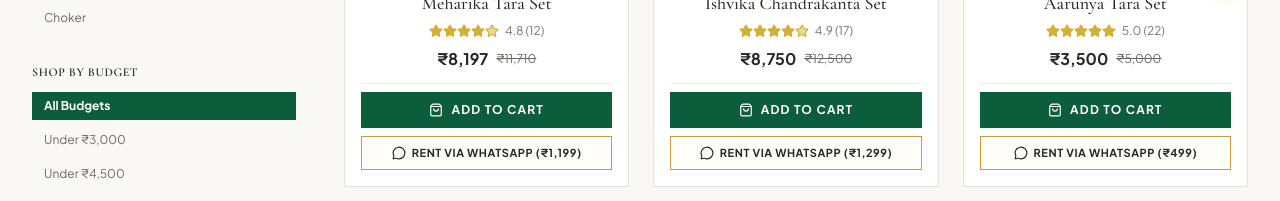
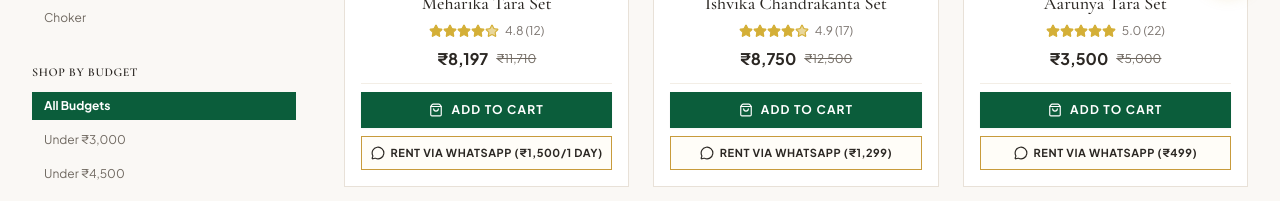
Before and after one commit to Sjoshi10262/kuverasshop-mern, a React (Vite) app in the folder frontend/: page /shop in a window 1280 px wide. Shown: the part 780-981 px from the top of the page. Built offline with nearby package versions, Linux system fonts and the light colour scheme; a web font is replaced by a local one.

Commit message:
Update Meharika Tara Set rental price to 1500 per day via WhatsApp

```diff
--- a/frontend/src/components/common/ProductCard.tsx
+++ b/frontend/src/components/common/ProductCard.tsx
@@ -47,7 +47,14 @@ export const ProductCard: React.FC<ProductCardProps> = ({ product }) => {
     setQuickViewProduct(product);
   };
 
-  const whatsappUrl = generateWhatsAppLink(product.name, product.salePrice, product.rentalPrice, 'rental');
+  const whatsappUrl = generateWhatsAppLink(
+    product.name,
+    product.salePrice,
+    product.rentalPrice,
+    'rental',
+    '919910204680',
+    product.rentalPeriod || '3 Days'
+  );
 
   return (
     <div
@@ -156,7 +163,7 @@ export const ProductCard: React.FC<ProductCardProps> = ({ product }) => {
             className="w-full py-2 bg-[#FFFDF8] border border-[#C89B3C] text-[#2B2723] hover:bg-[#C89B3C] hover:text-[#FFFFFF] text-[11px] font-bold uppercase tracking-wider transition-colors flex items-center justify-center gap-1.5 cursor-pointer"
           >
             <MessageCircle className="w-3.5 h-3.5" />
-            Rent Via WhatsApp ({formatINR(product.rentalPrice)})
+            Rent Via WhatsApp ({formatINR(product.rentalPrice)}{product.rentalPeriod ? `/${product.rentalPeriod}` : ''})
           </a>
         </div>
       </div>
--- a/frontend/src/components/modals/QuickViewModal.tsx
+++ b/frontend/src/components/modals/QuickViewModal.tsx
@@ -61,7 +61,9 @@ export const QuickViewModal: React.FC = () => {
     quickViewProduct.name,
     quickViewProduct.salePrice,
     quickViewProduct.rentalPrice,
-    'rental'
+    'rental',
+    '919910204680',
+    quickViewProduct.rentalPeriod || '3 Days'
   );
 
   return (
@@ -203,7 +205,7 @@ export const QuickViewModal: React.FC = () => {
               className="w-full py-2.5 border border-[#25D366] text-[#25D366] hover:bg-[#25D366] hover:text-white text-xs font-semibold uppercase tracking-wider transition-colors flex items-center justify-center gap-2"
             >
               <MessageCircle className="w-4 h-4" />
-              Rent via WhatsApp ({formatINR(quickViewProduct.rentalPrice)}/3 Days)
+              Rent via WhatsApp ({formatINR(quickViewProduct.rentalPrice)}/{quickViewProduct.rentalPeriod || '3 Days'})
             </a>
 
             <button
--- a/frontend/src/data/products.ts
+++ b/frontend/src/data/products.ts
@@ -30,7 +30,8 @@ export const PRODUCTS: Product[] = [
       "Care Instructions": "Keep away from moisture, perfume, and direct spray.",
       "Origin": "Handcrafted in India"
     },
-    "rentalPrice": 1199,
+    "rentalPrice": 1500,
+    "rentalPeriod": "1 day",
     "stock": 15,
     "featured": true,
     "bestseller": true,
--- a/frontend/src/pages/ProductDetailPage.tsx
+++ b/frontend/src/pages/ProductDetailPage.tsx
@@ -70,7 +70,9 @@ export const ProductDetailPage: React.FC = () => {
     product.name,
     product.salePrice,
     product.rentalPrice,
-    'rental'
+    'rental',
+    '919910204680',
+    product.rentalPeriod || '3 Days'
   );
 
   const relatedProducts = PRODUCTS.filter(
@@ -288,7 +290,7 @@ export const ProductDetailPage: React.FC = () => {
                 className="w-full py-3 border border-[#25D366] text-[#25D366] hover:bg-[#25D366] hover:text-white text-xs font-bold uppercase tracking-wider transition-colors flex items-center justify-center gap-2"
               >
                 <MessageCircle className="w-4 h-4" />
-                Rent Via WhatsApp ({formatINR(product.rentalPrice)}/3 Days)
+                Rent Via WhatsApp ({formatINR(product.rentalPrice)}/{product.rentalPeriod || '3 Days'})
               </a>
 
               {/* Insured Delivery Banner */}
--- a/frontend/src/types/index.ts
+++ b/frontend/src/types/index.ts
@@ -16,6 +16,7 @@ export interface Product {
   tags: string[];
   specifications: Record<string, string>;
   rentalPrice: number;
+  rentalPeriod?: string;
   stock: number;
   featured?: boolean;
   bestseller?: boolean;
--- a/frontend/src/utils/pricing.ts
+++ b/frontend/src/utils/pricing.ts
@@ -33,10 +33,11 @@ export const generateWhatsAppLink = (
   salePrice: number,
   rentalPrice: number,
   type: 'rental' | 'general' = 'rental',
-  whatsappNumber: string = '919910204680'
+  whatsappNumber: string = '919910204680',
+  rentalPeriod: string = '3 days'
 ): string => {
   const text = type === 'rental'
-    ? `Hi Kuveras! I am interested in renting the *${productName}* (Rental Fee: ${formatINR(rentalPrice)}/3 days, Retail: ${formatINR(salePrice)}). Please share rental availability, security deposit details, and booking procedure.`
+    ? `Hi Kuveras! I am interested in renting the *${productName}* (Rental Fee: ${formatINR(rentalPrice)}/${rentalPeriod}, Retail: ${formatINR(salePrice)}). Please share rental availability, security deposit details, and booking procedure.`
     : `Hi Kuveras! I have an inquiry regarding *${productName}* (Price: ${formatINR(salePrice)}). Could you please assist me with more details?`;
 
   return `https://wa.me/${whatsappNumber}?text=${encodeURIComponent(text)}`;
```
